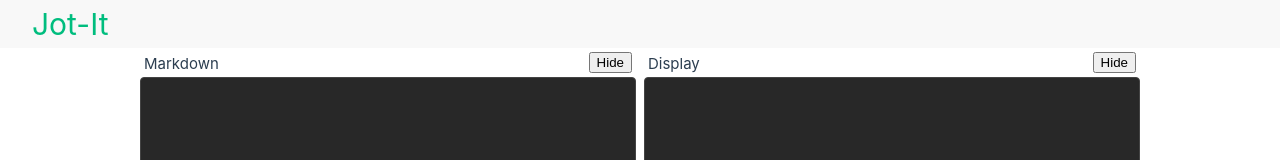
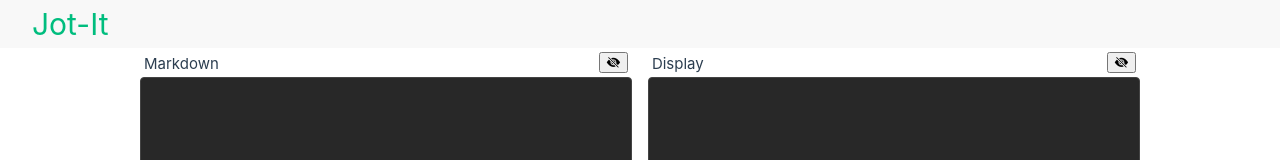
Before and after one commit to murphyjstevens/jot-it, a Vue app: page / in a window 1280 px wide. Shown: the top 160 px of the page. Built offline with nearby package versions, Linux system fonts and the light colour scheme.

Commit message:
Added nice transitions and bootstrap icons

```diff
--- a/package.json
+++ b/package.json
@@ -10,6 +10,7 @@
     "lint": "eslint . --ext .vue,.js,.jsx,.cjs,.mjs,.ts,.tsx,.cts,.mts --fix --ignore-path .gitignore"
   },
   "dependencies": {
+    "bootstrap-icons": "^1.8.1",
     "markdown-it": "^12.3.2",
     "pinia": "^2.0.13",
     "vue": "^3.2.31"
--- a/src/App.vue
+++ b/src/App.vue
@@ -18,6 +18,7 @@ import NoteItem from './components/NoteItem.vue'
 @import './assets/flex.css';
 @import './assets/inputs.css';
 @import './assets/spacing.css';
+@import 'bootstrap-icons/font/bootstrap-icons.css';
 
 main {
   max-width: 1280px;
--- a/src/components/NoteItem.vue
+++ b/src/components/NoteItem.vue
@@ -23,33 +23,37 @@ function setVisible(isVisible: boolean, isMarkdown: boolean): void {
   <div class="flex-row justify-content-center mt-1">
     <div class="markdown-wrapper flex-row justify-content-space-between">
       <button
-        title="Show Markdown"
+        title="Show markdown"
         @click="setVisible(true, true)"
-        class="floating-show-markdown"
-        :class="{ hidden: isMarkdownVisible }"
+        class="floating-show floating-show-markdown"
+        :class="{ 'hiding-show hiding-show-markdown': isMarkdownVisible }"
       >
-        Show
+        <i class="bi-eye-fill"></i>
       </button>
       <button
-        title="Show Display"
+        title="Show display"
         @click="setVisible(true, false)"
-        class="floating-show-display"
-        :class="{ hidden: isDisplayVisible }"
+        class="floating-show floating-show-display"
+        :class="{ 'hiding-show hiding-show-display': isDisplayVisible }"
       >
-        Show
+        <i class="bi-eye-fill"></i>
       </button>
       <div
         class="flex-column markdown-column"
-        :class="{ hidden: !isMarkdownVisible }"
+        :class="{
+          'minimized-column': !isMarkdownVisible,
+          'maximized-column': !isDisplayVisible,
+        }"
       >
         <div class="flex-row justify-content-space-between mr-1 ml-1">
           <label for="markdown">Markdown</label>
           <button
+            title="Hide markdown"
             @click="setVisible(false, true)"
             :disabled="!isDisplayVisible"
             class="mb-1"
           >
-            Hide
+            <i class="bi-eye-slash-fill"></i>
           </button>
         </div>
         <textarea
@@ -60,20 +64,24 @@ function setVisible(isVisible: boolean, isMarkdown: boolean): void {
       </div>
       <div
         class="markdown-column-spacer"
-        :class="{ hidden: !isDisplayVisible || !isMarkdownVisible }"
+        :class="{ 'minimized-column': !isDisplayVisible || !isMarkdownVisible }"
       ></div>
       <div
         class="flex-column markdown-column"
-        :class="{ hidden: !isDisplayVisible }"
+        :class="{
+          'minimized-column': !isDisplayVisible,
+          'maximized-column': !isMarkdownVisible,
+        }"
       >
         <div class="flex-row justify-content-space-between mr-1 ml-1">
           <label for="html">Display</label>
           <button
+            title="Hide display"
             @click="setVisible(false, false)"
             :disabled="!isMarkdownVisible"
             class="mb-1"
           >
-            Hide
+            <i class="bi-eye-slash-fill"></i>
           </button>
         </div>
         <div id="html" v-html="markdownHtml" class="markdown-area"></div>
@@ -88,11 +96,33 @@ function setVisible(isVisible: boolean, isMarkdown: boolean): void {
 }
 
 .markdown-column {
-  width: 100%;
+  width: 50%;
+  transition: width 0.5s ease-out, opacity 0.5s ease-in;
+  z-index: 2;
 }
 
 .markdown-column-spacer {
   width: 1rem;
+  transition: width 0.5s ease-out;
+  z-index: 2;
+}
+
+.minimized-column {
+  overflow: hidden;
+  width: 0px;
+  opacity: 0;
+  transition: width 0.5s ease-out, opacity 0.5s ease-in;
+}
+
+.minimized-column textarea {
+  text-overflow: clip;
+  overflow: hidden;
+  white-space: pre;
+}
+
+.maximized-column {
+  width: 100%;
+  transition: width 0.5s ease-out;
 }
 
 .markdown-area {
@@ -104,15 +134,34 @@ function setVisible(isVisible: boolean, isMarkdown: boolean): void {
   padding: 12px 20px;
 }
 
+.floating-show {
+  position: absolute;
+  width: 1.5rem;
+  top: 2rem;
+  transition: transform 0.5s ease-out, opacity 0.5s ease-in 0.3s;
+  z-index: 1;
+}
+
+.hiding-show {
+  opacity: 0;
+  transition: transform 0.5s ease-out, opacity 0.2s linear;
+}
+
 .floating-show-markdown {
-  position: absolute;
-  left: -3rem;
-  top: 2rem;
+  left: -1.5rem;
+  border-radius: 10px 0px 0px 10px;
+}
+
+.hiding-show-markdown {
+  transform: translateX(3rem);
 }
 
 .floating-show-display {
-  position: absolute;
-  right: -3rem;
-  top: 2rem;
+  right: -1.5rem;
+  border-radius: 0px 10px 10px 0px;
+}
+
+.hiding-show-display {
+  transform: translateX(-3rem);
 }
 </style>
```
Also changed, not shown: 1 other file (tests, documents, lock files or other folders).
